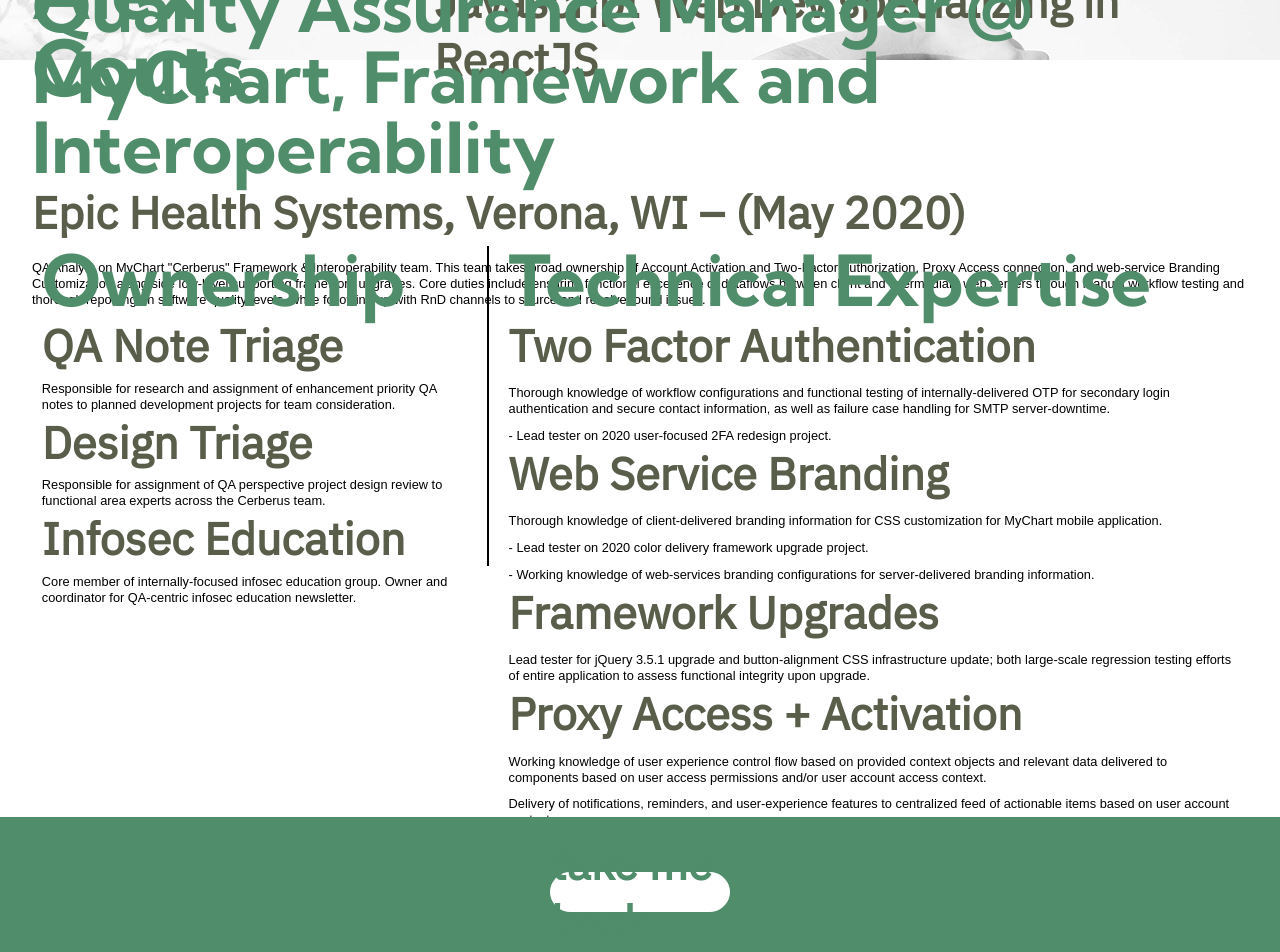
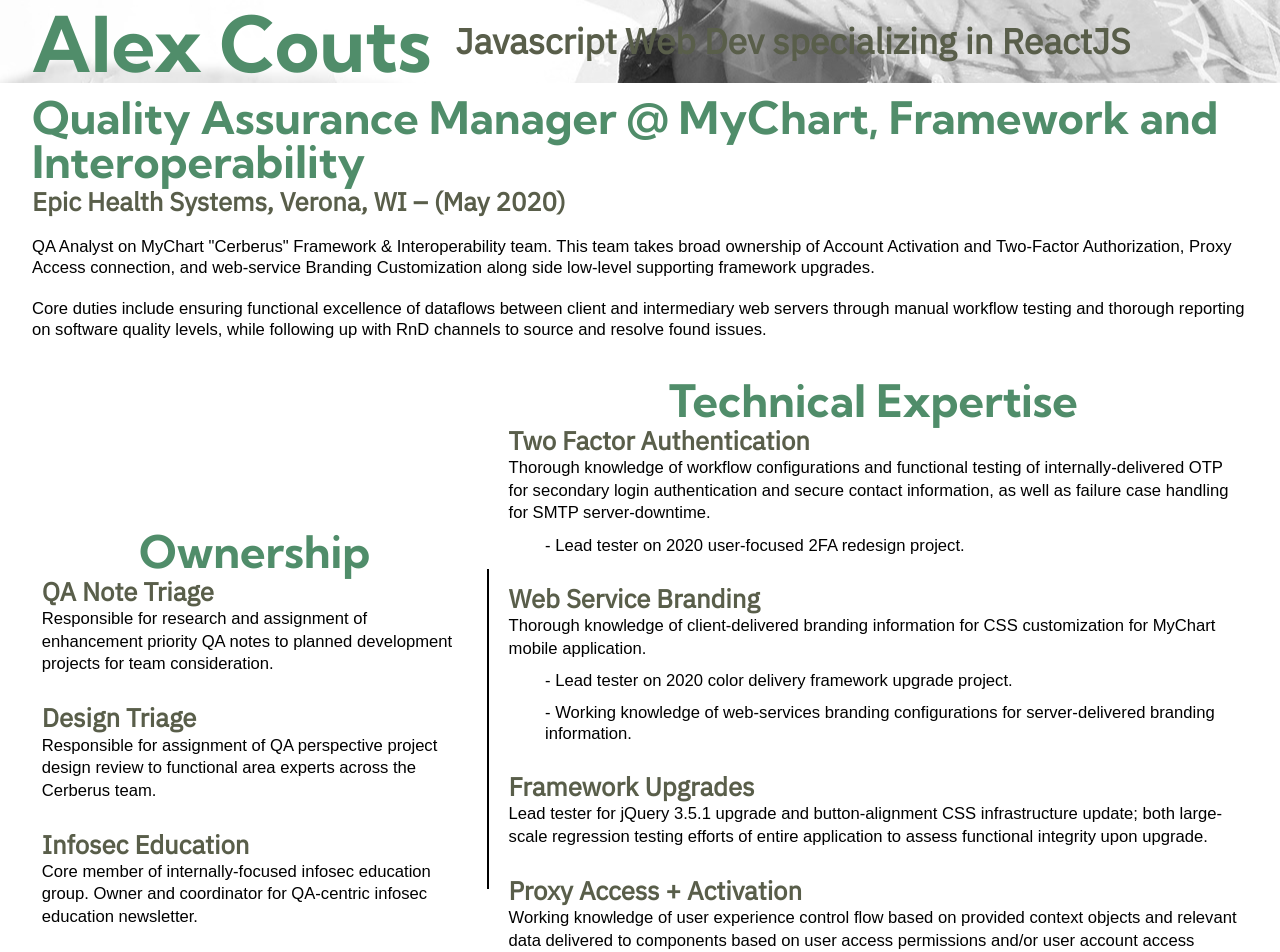
Before and after one commit to AvantGov/resume, a React (Create React App) app in the folder client/: page /about/epic in a window 1280 px wide. Shown: the top 952 px of the page. Built offline with nearby package versions, Linux system fonts and the light colour scheme; a web font is replaced by a local one.

Commit message:
fixed all CSS holes for wide screen orientation on desktop viewing

```diff
--- a/client/src/Components/EduMrkt.js
+++ b/client/src/Components/EduMrkt.js
@@ -13,8 +13,8 @@
             <div className='EduMrkt__contentFrame'>
                 <div className='EduMrkt__descFrame'>
                     <p className='descFrame__desc'>
-                        The Bachelor of Business Administration degree in Marketing Communication Strategy prepares students to be marketing practitioners by helping them to fully develop the analytical, decision-making and communications (written and oral) skills used and valued by individuals working in this field.
-                        Faculty engage each student in active learning through hands-on assignments, case studies, projects with real businesses, and dynamic interactions with faculty members and other students in the classroom.
+                        The Bachelor of Business Administration degree in Marketing Communication Strategy prepares students to be marketing practitioners by helping them to fully develop the analytical, decision-making and communications (written and oral) skills used and valued by individuals working in this field.<br /><br />
+                        Faculty engage each student in active learning through hands-on assignments, case studies, projects with real businesses, and dynamic interactions with faculty members and other students in the classroom.<br /><br />
                         The objective of this program is to educate students to function effectively in business environments where they will have to make autonomous decisions and be required to take action on their own initiative.
                     </p>
                 </div>
--- a/client/src/Components/EpicComp__viewmore.js
+++ b/client/src/Components/EpicComp__viewmore.js
@@ -8,7 +8,7 @@
             <div className='viewmore__intro'>
                 <h1 className='intro__header'>Quality Assurance Manager @ MyChart, Framework and Interoperability</h1>
                 <h2 className='intro__subheader'>Epic Health Systems, Verona, WI – (May 2020)</h2>
-                <p className='intro__desc'>QA Analyst on MyChart "Cerberus" Framework & Interoperability team. This team takes broad ownership of Account Activation and Two-Factor Authorization, Proxy Access connection, and web-service Branding Customization along side low-level supporting framework upgrades. Core duties include ensuring functional excellence of dataflows between client and intermediary web servers through manual workflow testing and thorough reporting on software quality levels, while following up with RnD channels to source and resolve found issues. </p>
+                <p className='intro__desc'>QA Analyst on MyChart "Cerberus" Framework & Interoperability team. This team takes broad ownership of Account Activation and Two-Factor Authorization, Proxy Access connection, and web-service Branding Customization along side low-level supporting framework upgrades.<br/><br/> Core duties include ensuring functional excellence of dataflows between client and intermediary web servers through manual workflow testing and thorough reporting on software quality levels, while following up with RnD channels to source and resolve found issues. </p>
             </div>
 
             <div className='viewmore__sectionContainer'>
@@ -18,12 +18,12 @@
                         <div className='ownContainer__areaContainer'>
                             <h2 className='areaContainer__title'>QA Note Triage</h2>
                             <p className='areaContainer__desc'>Responsible for research and assignment of enhancement priority QA notes to planned development projects for team consideration.</p>
-                        </div>
+                        </div><br /><br />
 
                         <div className='ownContainer__areaContainer'>
                             <h2 className='areaContainer__title'>Design Triage</h2>
                             <p className='areaContainer__desc'>Responsible for assignment of QA perspective project design review to functional area experts across the Cerberus team.</p>
-                        </div>
+                        </div><br /><br />
 
                         <div className='ownContainer__areaContainer'>
                             <h2 className='areaContainer__title'>Infosec Education</h2>
@@ -43,7 +43,8 @@
                             <ul className='areaContainer__unlist'>
                                 <li className='unlist__item'>- Lead tester on 2020 user-focused 2FA redesign project.</li>
                             </ul>
-                        </div>
+                        </div><br /><br />
+
                         <div className='techContainer__areaContainer'>
                             <h2 className='areaContainer__title'>Web Service Branding</h2>
                             <p className='areaContainer__desc'>Thorough knowledge of client-delivered branding information for CSS customization for MyChart mobile application. </p>
@@ -51,17 +52,19 @@
                                 <li className='unlist__item'>- Lead tester on 2020 color delivery framework upgrade project. </li>
                                 <li className='unlist__item'>- Working knowledge of web-services branding configurations for server-delivered branding information.</li>
                             </ul>
-                        </div>
+                        </div><br /><br />
+
                         <div className='techContainer__areaContainer'>
                             <h2 className='areaContainer__title'>Framework Upgrades</h2>
                             <p className='areaContainer__desc'>Lead tester for jQuery 3.5.1 upgrade and button-alignment CSS infrastructure update; both large-scale regression testing efforts of entire application to assess functional integrity upon upgrade.</p>
-                        </div>
+                        </div><br /><br />
+
                         <div className='techContainer__areaContainer'>
                             <h2 className='areaContainer__title'>Proxy Access + Activation</h2>
                             <p className='areaContainer__desc'>Working knowledge of user experience control flow based on provided context objects and relevant data delivered to components based on user access permissions and/or user account access context.</p>
                             <ul className='areaContainer__unlist'>
-                                <li className='unlist__item'>Delivery of notifications, reminders, and user-experience features to centralized feed of actionable items based on user account context.</li>
-                                <li className='unlist__item'>Account activation workflows completed with tokenized activation codes generated in provider application (Hyperspace)</li>
+                                <li className='unlist__item'>- Delivery of notifications, reminders, and user-experience features to centralized feed of actionable items based on user account context.</li>
+                                <li className='unlist__item'>- Account activation workflows completed with tokenized activation codes generated in provider application (Hyperspace)</li>
                             </ul>
                         </div>
                     </div>
--- a/client/src/Components/Skills__Ecomm.js
+++ b/client/src/Components/Skills__Ecomm.js
@@ -10,7 +10,7 @@
                 <div className='ecomm__container' key={item.name}>
                     <h2 className='container__header'>{item.name}</h2>
                     <p className='container__desc'>{item.description}</p>
-                    <p className='container__link'><a href={item.linkURL}target='_blank' rel="noreferrer">{item.linkName}</a></p>
+                    <p className='container__link'><a href={item.linkURL} target='_blank' rel="noreferrer">{item.linkName}</a></p>
                 </div>
             )
 
--- a/client/src/Components/Skills__Media.js
+++ b/client/src/Components/Skills__Media.js
@@ -12,7 +12,7 @@
                         <h2 className='container__header'>{item.name}</h2>
                         {/* TODO: add rating iteration function for icon rendering based on the item.rating data in the imported object */}
                         <p className='container__desc'>{item.description}</p>
-                        <p className='container__linkName'><a href={item.linkURL} className='container__link'>{item.linkName}</a></p>
+                        <p className='container__linkName'><a href={item.linkURL} className='container__link' target='_blank' rel="noreferrer">{item.linkName}</a></p>
                     </div>
                 )
             })}
--- a/client/src/index.css
+++ b/client/src/index.css
@@ -280,6 +280,12 @@
   font-weight: 750;
   font-size: 1.3rem;
   text-decoration: none;
+  color: #508d6a;
+}
+
+.epicComp a:hover {
+  text-decoration: underline;
+  font-weight: 550;
 }
 
 .visaComp__header {
@@ -308,12 +314,19 @@
   font-weight: 750;
   font-size: 1.3rem;
   text-decoration: none;
+  color: #508d6a;
+}
+
+.visaComp a:hover {
+  text-decoration: underline;
+  font-weight: 550;
 }
 
 /*  * VIEW MORE PAGES BANNER STYLING * */
 .viewmore__banner {
   background-image: url("./assets/inertia/1.jpg");
-  height: 60px;
+  background-position: right;
+  height: 20%;
   width: 100%;
   display: flex;
   justify-content: center;
@@ -328,14 +341,15 @@
 
 .titleContainer__title {
   padding-left: 2%;
+  font-size: 2.75rem;
+}
+
+.titleContainer__name {
+  padding-top: .5%;
 }
 
 .button__text {
   text-decoration: none;
-}
-
-.viewMore__epic div h1 {
-  font-size: 5.5rem;
 }
 
 
@@ -522,8 +536,20 @@
   margin-top: 2.5%;
 }
 
+.viewmore__intro {
+   margin-top: 1%;
+}
+
 .viewMore__intro h1 {
-  font-size: 3rem;
+  font-size: 4rem;
+}
+
+.viewMore__intro h2 {
+  font-size: 2rem;
+}
+
+.details__descGrouper h2 {
+  font-size: 2rem;
 }
 
 .viewMore__details {
@@ -551,6 +577,11 @@
   padding-top: 0.4%;
   padding-left: 2%;
   padding-right: 2%;
+  font-size: 1.3rem;
+}
+
+.descGrouper__unlist li:hover {
+  font-weight: 500;
 }
 
 .project__title {
@@ -559,7 +590,7 @@
 }
 
 .viewmore__return {
-  height: 60px;
+  height: 150px;
   width: 100%;
   background-color: #508D6A;
   display: flex;
@@ -578,11 +609,11 @@
 }
 
 .return__button {
-  height: 40px;
-  width: 180px;
+  height: 60px;
+  width: 480px;
   border: 0.5px solid white;
   background-color: #ffffff;
-  border-radius: 25px;
+  border-radius: 20px;
   display: flex;
   align-items: center;
   justify-content: center;
@@ -642,12 +673,18 @@
   flex-direction: column;
   justify-content: space-around;
   align-items: center;
+  height: 100%;
 }
+
+.viewMore__epic div h1 {
+  font-size: 3.5rem;
+}
+
 
 .viewmore__intro {
   /* border: 2px solid red; */
   width: 95%;
-  height: 20vh;
+  height: 100%;
   display: flex;
   flex-direction: column;
   justify-content: center;
@@ -655,44 +692,64 @@
 
 }
 
+.ownership__title {
+  text-align: center;
+}
+
+.technical__title {
+  text-align: center;
+}
+
+.areaContainer__unlist li {
+  font-size: 1.3rem;
+  padding-left: 5%;
+}
+
+.intro__subheader {
+  font-size: 2.0rem;
+}
+
 .intro__desc {
   font-family: 'Recursive', sans-serif;
   font-weight: 300;
   margin-top: 1.5%;
   line-height: 125%;
+  font-size: 1.3rem;
 }
 
 .viewmore__sectionContainer {
   /* border: 2px solid magenta; */
-  margin-top: 2%;
-  height: 65vh;
+  margin-top: 3%;
+  height: 100%;
   display: flex;
   justify-content: space-around;
+  align-items: center;
   width: 95%;
-
-
 }
 
 .sectionContainer__ownership {
   /* border: 2px solid blue; */
   width: 35%;
-
 }
 
 .ownership__areaContainer {
   /* border: 2px solid tomato; */
-  height: 30vh;
+  height: 65%;
   display: flex;
   flex-direction: column;
   justify-content: space-between;
 }
 
+.areaContainer__title {
+  font-size: 2.0rem;
+}
 
 .areaContainer__desc {
   font-family: 'Recursive', sans-serif;
   font-weight: 300;
-  margin-top: 1.5%;
-  line-height: 125%;
+  /* margin-top: 1.5%; */
+  line-height: 135%;
+  font-size: 1.3rem;
 }
 
 .unlist__item {
@@ -706,7 +763,7 @@
 .sectionContainer__technical {
   /* border: 2px solid purple; */
   width: 60%;
-
+  height: 100%;
 }
 
 .technical__areaContainer {
@@ -789,6 +846,10 @@
 
 }
 
+.EduMrkt__descFrame p {
+  font-size: 1.2rem;
+}
+
 .courseFrame__title {
   font-family: 'Recursive', sans-serif;
   font-weight: 400;
@@ -798,12 +859,15 @@
 .minorFrame__title {
   font-family: 'Recursive', sans-serif;
   font-weight: 400;
-  font-size: 1.5rem;
+  font-size: 2.0rem;
+  text-align: center;
 }
 
 .minorFrame__minor {
   font-family: 'Kumbh Sans', sans-serif;
+  font-size: 1.5rem;
 }
+
 
 .EduMrkt__contentFrame {
   display: flex;
@@ -829,7 +893,24 @@
 .minorFrame__minorDesc {
   font-family: 'Recursive', sans-serif;
   font-weight: 200;
-  line-height: 135%;
+  line-height: 130%;
+  font-size: 1.3rem;
+}
+
+.descFrame__unlist {
+  width: 20%;
+}
+
+.courseFrame__unlist li:hover {
+  font-size: 1rem;
+  font-weight: 600;
+  padding-left: 1%;
+}
+
+.descFrame__unlist li:hover {
+  font-size: 1rem;
+  font-weight: 600;
+  padding-left: 1%;
 }
 
 /* * PROGRAMMING STYLING * */
@@ -846,10 +927,15 @@
   font-family: 'Kumbh Sans', sans-serif;
 }
 
+
 .EduProg__descFrame {
   /* border: 1px solid red; */
   display: flex;
   justify-content: space-around;
+}
+
+.EduProg__descFrame p {
+  font-size: 1.3rem;
 }
 
 .descFrame__rule {
@@ -949,7 +1035,14 @@
 
 .frame__unlist li:hover {
   padding-left: 7.5%;
+  font-weight: 600;
 }
+
+.frame__unlist li a {
+  color: #508d6a;
+}
+
+
 
 /* * TRADEMARK STYLING SUPPORT * */
 
@@ -992,7 +1085,7 @@
 
 .EcommJobs__rule {
   width: 1px;
-  height: 300px;
+  height: 700px;
   border: 2px solid black;
   /* opacity: 30%; */
 }
@@ -1006,12 +1099,12 @@
 }
 
 .jobFrame__header {
-  font-size: 2rem;
-  line-height: 120%;
+  font-size: 3.0rem;
+  line-height: 130%;
 }
 
 .jobFrame__subheader {
-  font-size: 1.5rem;
+  font-size: 1.75rem;
 }
 
 .jobFrame__unlist {
@@ -1020,6 +1113,7 @@
 
 .jobFrame__unlist li {
   padding-top: 1%;
+  font-size: 1.3rem;
 }
 
 .item__unlist {
@@ -1074,6 +1168,18 @@
   height: 55%;
   /* border: 2px solid red; */
 
+}
+
+.programming__container h2 {
+  font-size: 3rem;
+}
+
+.media__container h2 {
+  font-size: 3rem;
+}
+
+.ecomm__container h2 {
+  font-size: 3rem;
 }
 
 .programming__container p {
```
Also changed, not shown: client/src/Components/EduProg.js (+8 -4 lines).
